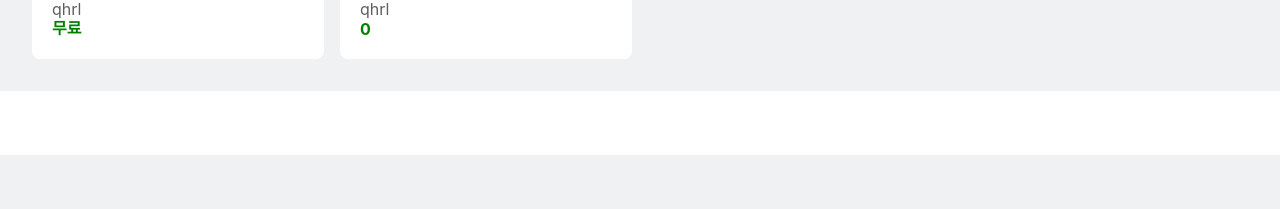
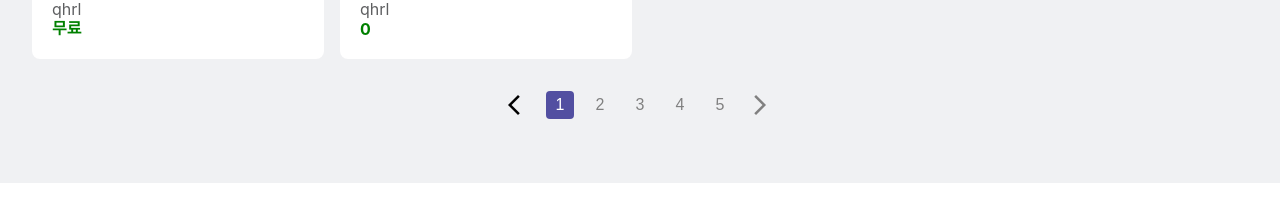
Before and after one commit to l0u0h0/elice-frontend, a React (Create React App) app: page / in a window 1280 px wide. Shown: the part 1088-1297 px from the top of the page. Before the commit the page ends 1243 px from the top, so only its background shows below. Built offline with nearby package versions, Linux system fonts and the light colour scheme; no server answers.

Commit message:
:Feature: Pagination UI Add

```diff
--- a/public/index.html
+++ b/public/index.html
@@ -6,6 +6,10 @@
     <meta name="viewport" content="width=device-width, initial-scale=1" />
     <meta name="theme-color" content="#000000" />
     <meta name="description" content="Elice PA CourseSearch" />
+    <link
+      rel="stylesheet"
+      href="https://fonts.googleapis.com/css2?family=Material+Symbols+Outlined:opsz,wght,FILL,GRAD@20,200,0,0"
+    />
     <title>Course Search</title>
   </head>
   <body>
--- /dev/null
+++ b/src/components/list/PaginationComponent.tsx
@@ -0,0 +1,31 @@
+// style
+import * as S from "../../styles/list/pagination.style";
+
+const PaginationComponent = () => {
+  const cur = 1 - 1;
+  const pageList = [1, 2, 3, 4, 5];
+
+  return (
+    <S.PaginationLayout $prev={true} $next={false}>
+      <div className="prev-arrow">
+        <span className="material-symbols-outlined">arrow_back_ios</span>
+      </div>
+      <div className="page-nums">
+        {pageList.map((e, i) => (
+          <S.PaginationButton
+            $cur={i === cur ? true : false}
+            className="num"
+            key={`page-list-${i}`}
+          >
+            {e}
+          </S.PaginationButton>
+        ))}
+      </div>
+      <div className="next-arrow">
+        <span className="material-symbols-outlined">arrow_forward_ios</span>
+      </div>
+    </S.PaginationLayout>
+  );
+};
+
+export default PaginationComponent;
--- a/src/container/ListContainer.tsx
+++ b/src/container/ListContainer.tsx
@@ -1,5 +1,6 @@
 // style
 import ListCardComponent from "../components/list/ListCardComponent";
+import PaginationComponent from "../components/list/PaginationComponent";
 import * as S from "../styles/list/list.style";
 
 const ListContainer = () => {
@@ -72,6 +73,7 @@ const ListContainer = () => {
           />
         ))}
       </S.ListContainer>
+      <PaginationComponent />
     </S.ListLayout>
   );
 };
--- a/src/styles/global.style.ts
+++ b/src/styles/global.style.ts
@@ -25,7 +25,6 @@ img {
 p {
   margin: 0;
 }
-
 `;
 
 export default GlobalStyles;
--- /dev/null
+++ b/src/styles/list/pagination.style.ts
@@ -0,0 +1,47 @@
+import styled from "styled-components";
+
+export const PaginationLayout = styled.div<{ $prev: boolean; $next: boolean }>`
+  width: transparent;
+  height: 100%;
+  padding: 1.5rem;
+  padding-bottom: 2.5rem;
+  background-color: transparent;
+  display: flex;
+  gap: 0.5rem;
+  justify-content: center;
+  align-items: center;
+
+  & .prev-arrow {
+    width: 1.5rem;
+    height: 1.5rem;
+    color: ${(props) => (props.$prev ? `black` : `gray`)};
+    cursor: pointer;
+  }
+
+  & .next-arrow {
+    width: 1.5rem;
+    height: 1.5rem;
+    color: ${(props) => (props.$next ? `black` : `gray`)};
+    cursor: pointer;
+  }
+`;
+
+export const PaginationButton = styled.button<{ $cur: boolean }>`
+  width: 1.75rem;
+  height: 1.75rem;
+  border-radius: 0.25rem;
+  border: 0;
+  display: inline-flex;
+  align-items: center;
+  justify-content: center;
+  margin: 0 0.375rem;
+  font-size: 1rem;
+  cursor: pointer;
+  color: ${(props) => (props.$cur ? `white` : `gray`)};
+  background-color: ${(props) => (props.$cur ? `#524FA1` : `transparent`)};
+
+  &:hover {
+    color: #524fa1;
+    font-weight: 700;
+  }
+`;
```
